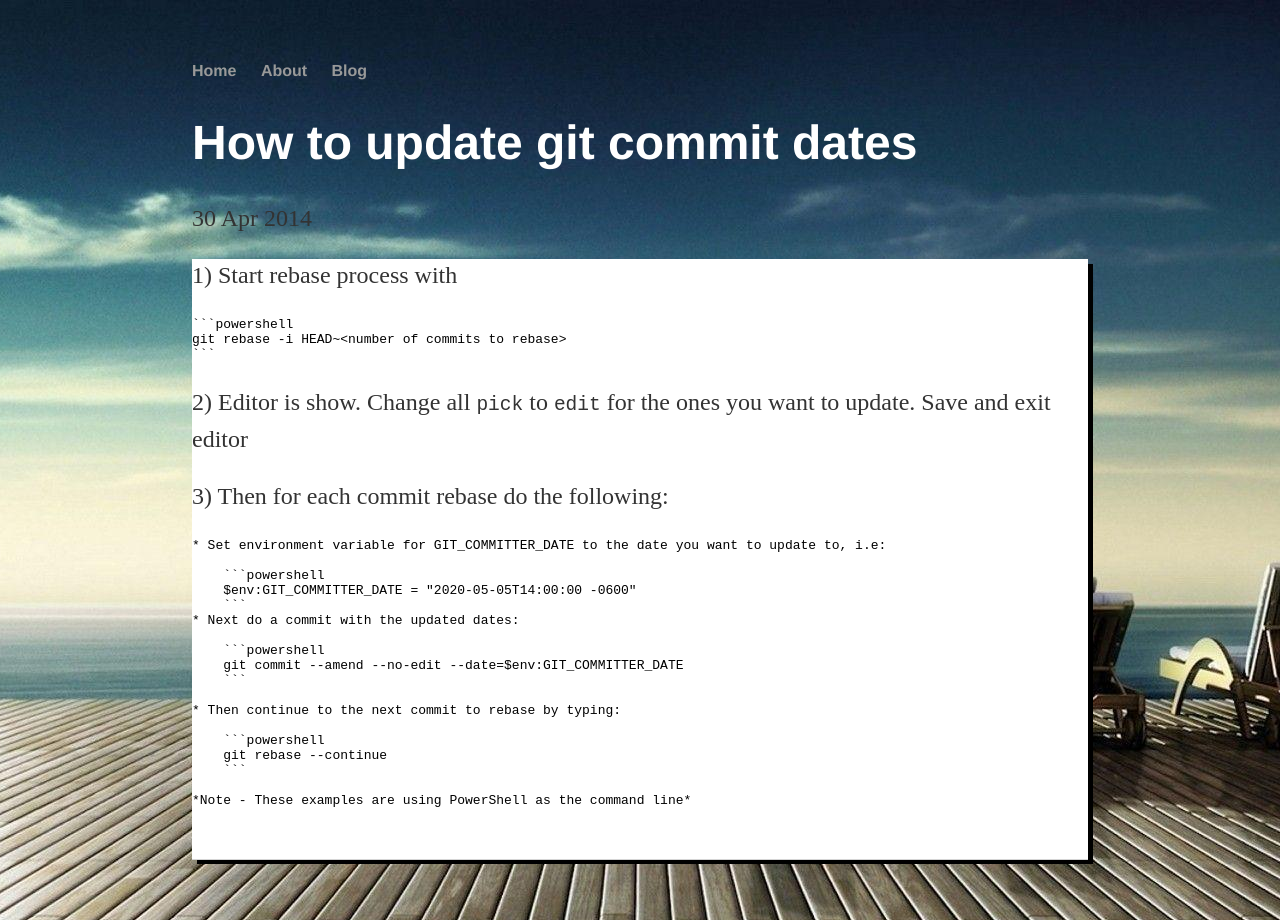
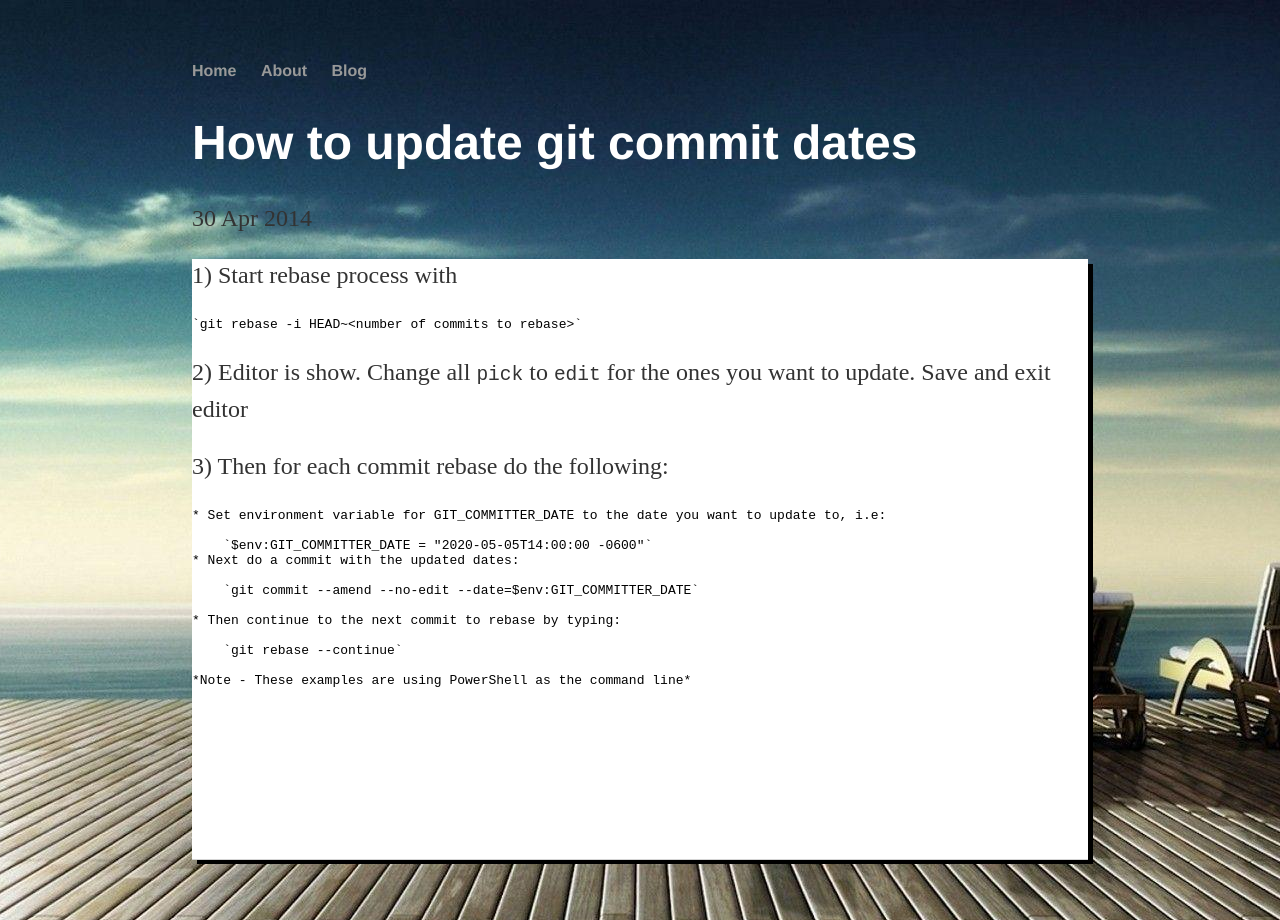
Before and after one commit to brentestewart/brentestewart.github.io, a Jekyll site: the page built from _posts/2020-06-12-how-to-update-git-commit-dates.md, in a window 1280 px wide. Built offline with Jekyll 4.4.1, drawn with Linux system fonts in a browser that asks for light colours.

Commit message:
More markdown updates

````diff
--- a/_posts/2020-06-12-how-to-update-git-commit-dates.md
+++ b/_posts/2020-06-12-how-to-update-git-commit-dates.md
@@ -5,9 +5,7 @@ date: 2014-04-30
 ---
 1) Start rebase process with
 
-    ```powershell
-    git rebase -i HEAD~<number of commits to rebase>
-    ```
+    `git rebase -i HEAD~<number of commits to rebase>`
 
 2) Editor is show. Change all `pick` to `edit` for the ones you want to update. Save and exit editor
 
@@ -15,19 +13,13 @@ date: 2014-04-30
 
     * Set environment variable for GIT_COMMITTER_DATE to the date you want to update to, i.e:
 
-        ```powershell
-        $env:GIT_COMMITTER_DATE = "2020-05-05T14:00:00 -0600"
-        ```
+        `$env:GIT_COMMITTER_DATE = "2020-05-05T14:00:00 -0600"`
     * Next do a commit with the updated dates:
 
-        ```powershell
-        git commit --amend --no-edit --date=$env:GIT_COMMITTER_DATE
-        ```
+        `git commit --amend --no-edit --date=$env:GIT_COMMITTER_DATE`
 
     * Then continue to the next commit to rebase by typing:
 
-        ```powershell
-        git rebase --continue
-        ```
+        `git rebase --continue`
 
     *Note - These examples are using PowerShell as the command line*
````
